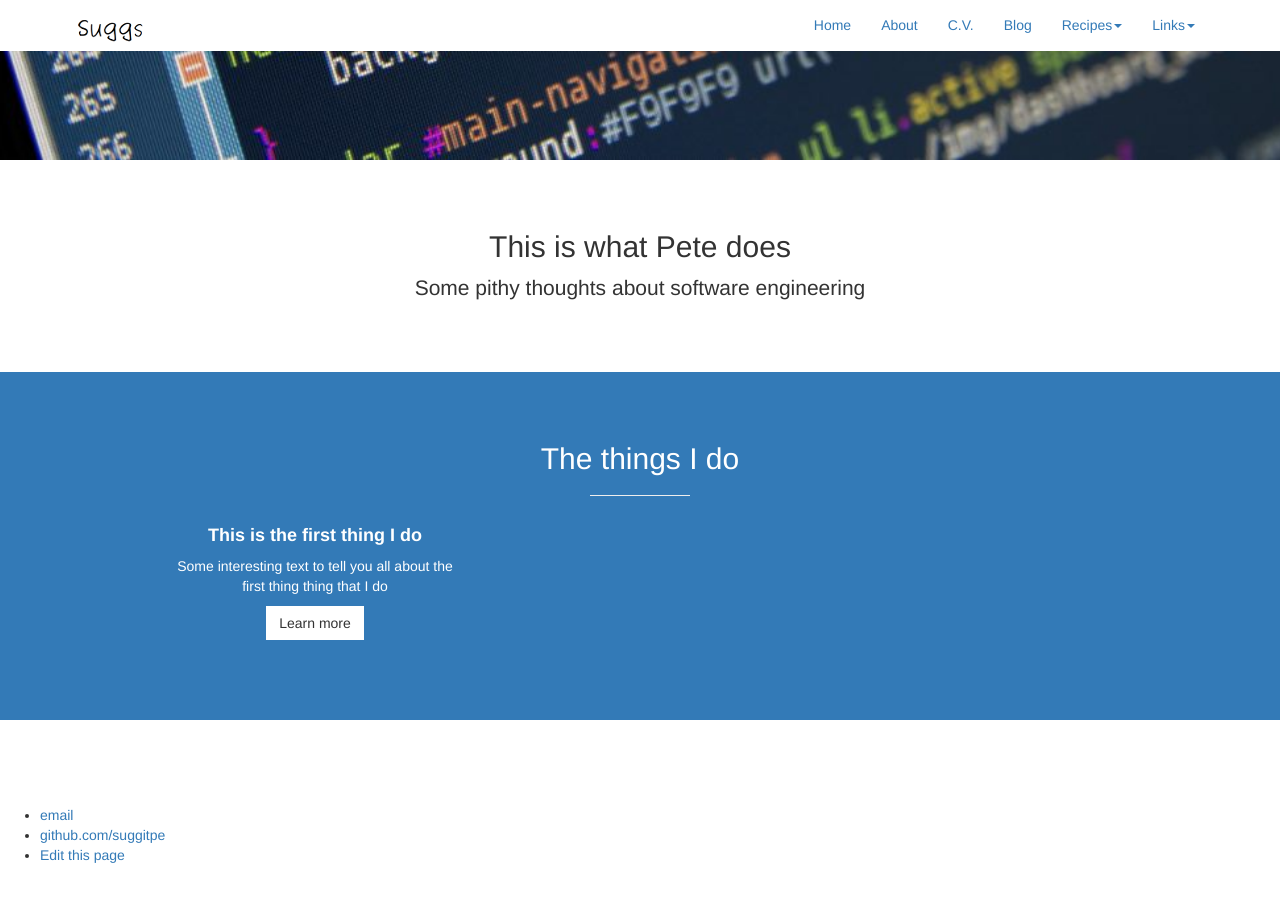
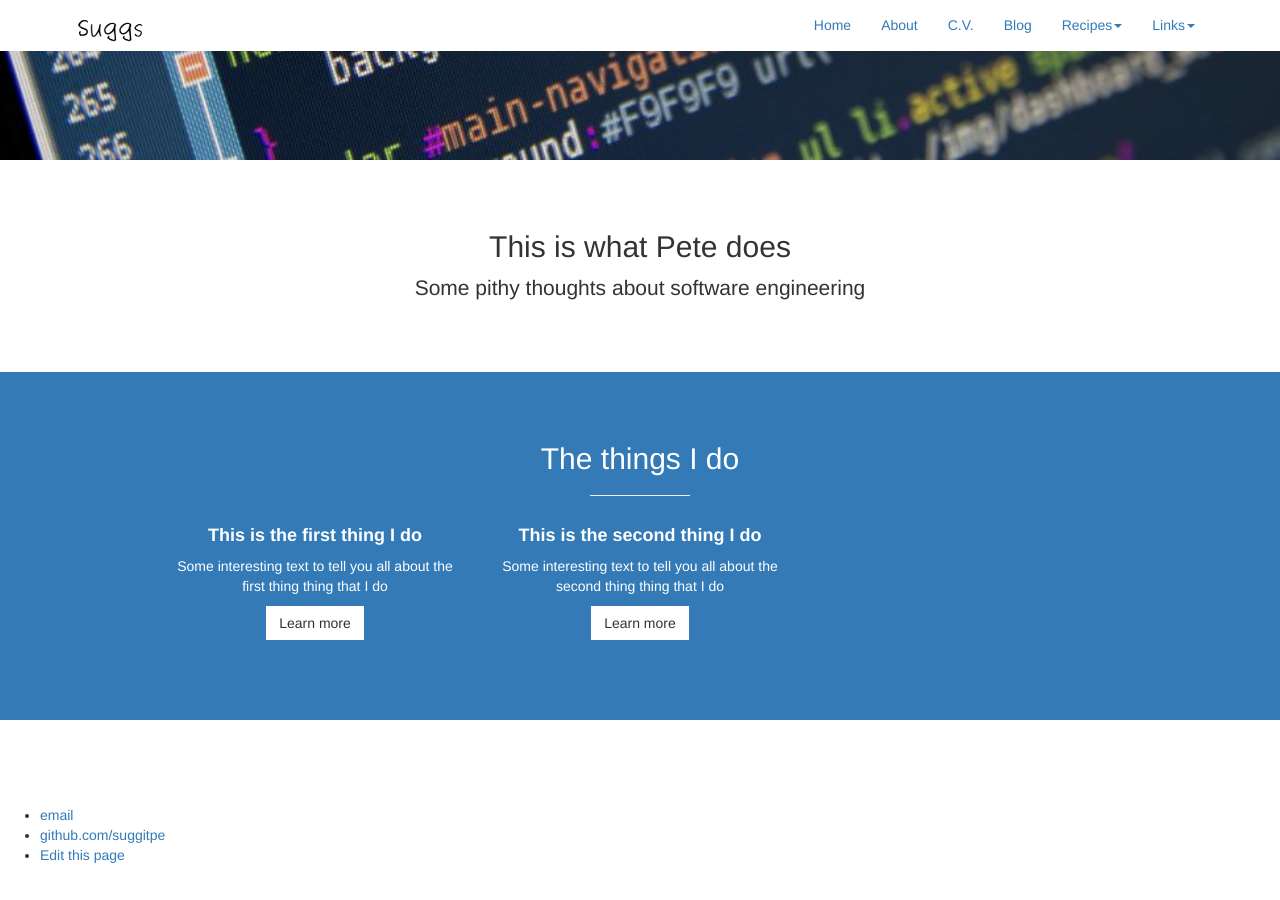
Before and after one commit to suggitpe/suggitpe.github.io, a Jekyll site: the page built from index.md, in a window 1280 px wide and 900 px high, scrolled down 781 px. Built offline with Jekyll 4.4.1, drawn with Linux system fonts in a browser that asks for light colours.

Commit message:
updated site

```diff
--- a/index.md
+++ b/index.md
@@ -45,6 +45,19 @@
                             <a href="#" class="btn btn-light">Learn more</a>
                         </div>
                     </div>
+                    <div class="col-md-4 col-sm-6">
+                         <div class="service-item">
+                             <span class="fa-stack fa-4x">
+                                 <i class="fa fa-circle fa-stack-2x"></i>
+                                 <i class="fa fa-lightbulb-o fa-stack-1x text-primary"></i>
+                             </span>
+                             <h4>
+                                 <strong>This is the second thing I do</strong>
+                             </h4>
+                             <p>Some interesting text to tell you all about the second thing thing that I do</p>
+                             <a href="#" class="btn btn-light">Learn more</a>
+                         </div>
+                    </div>
                 </div>
             </div>
         </div>
```
